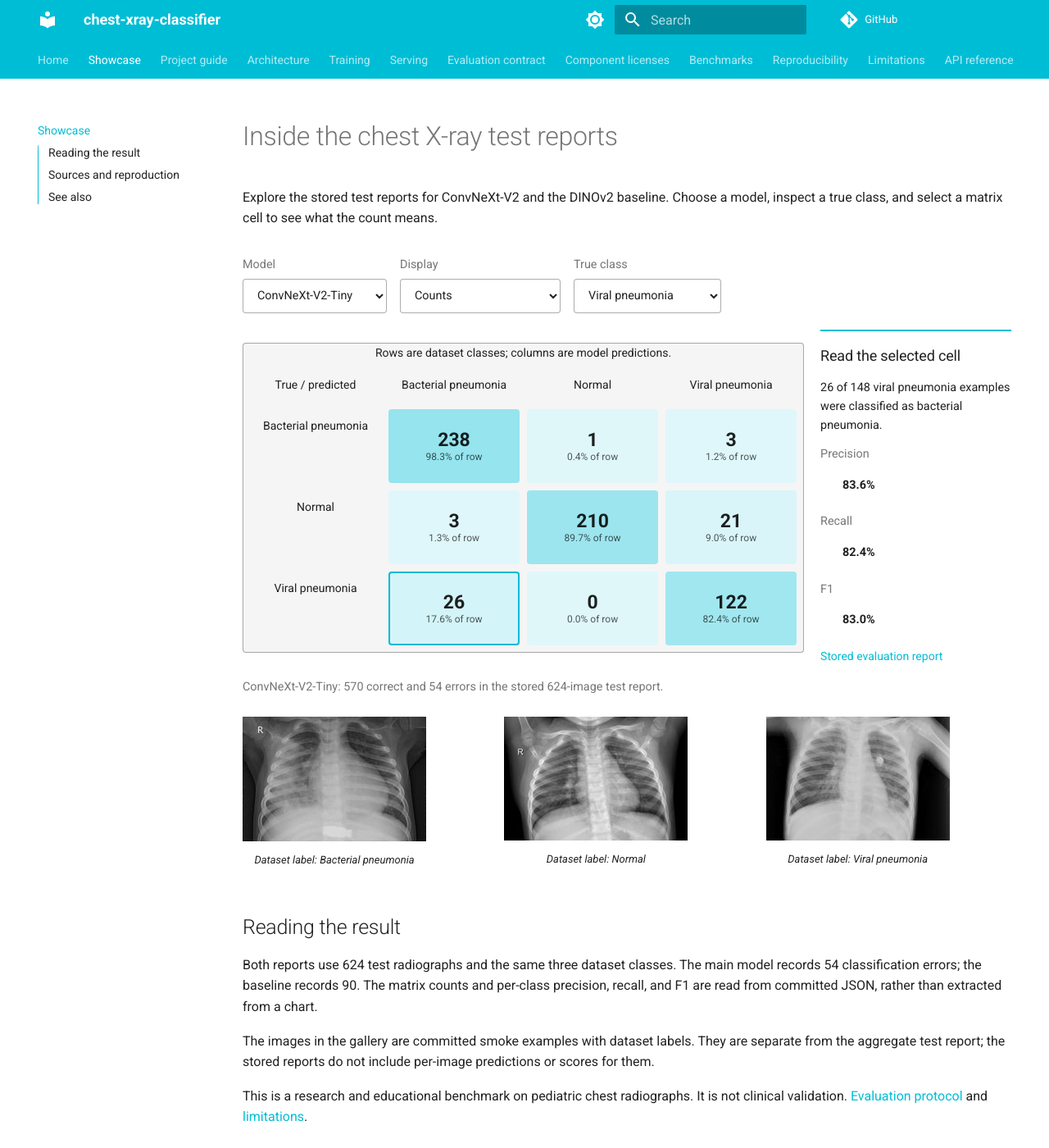
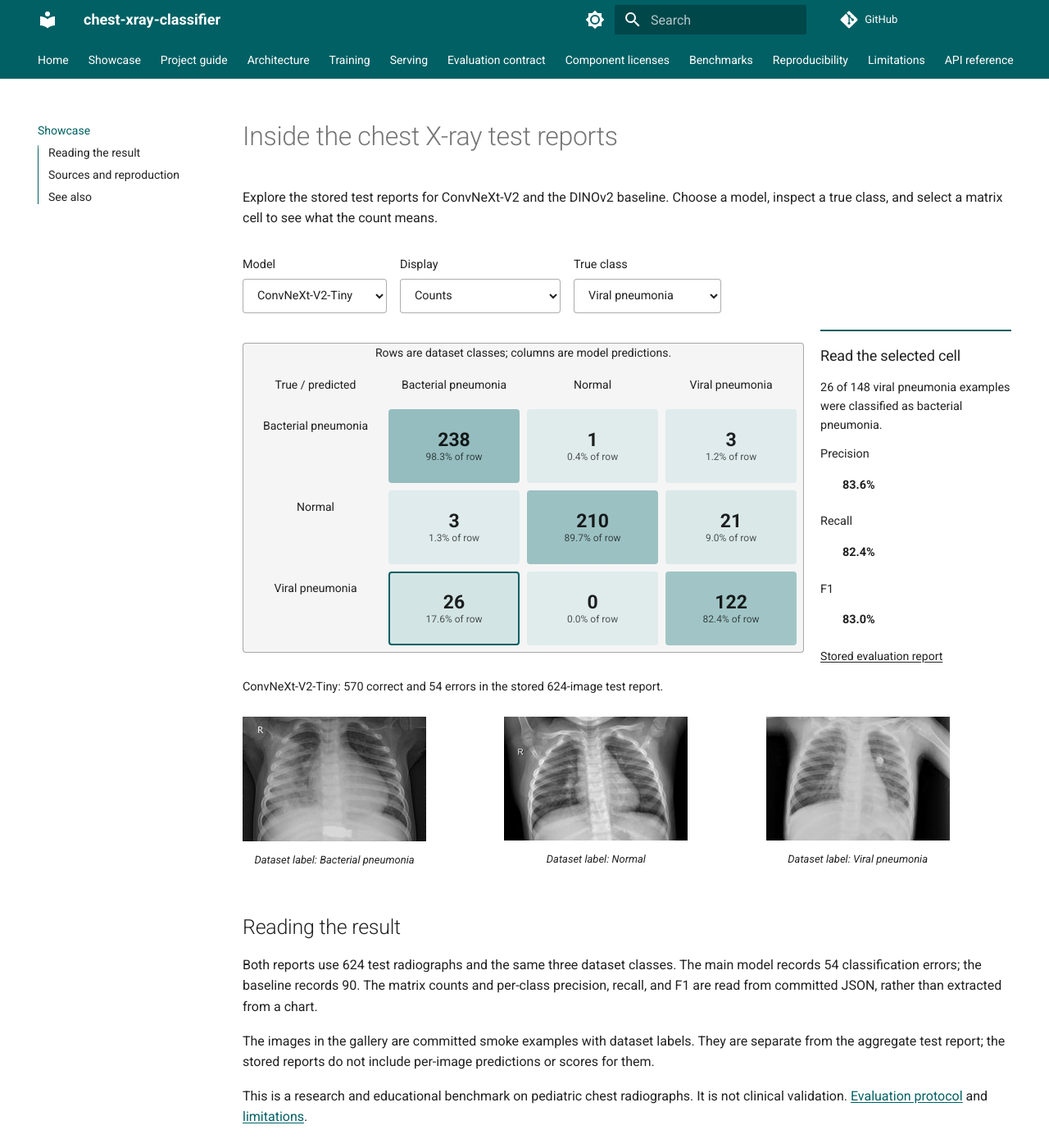
Before and after one commit to kiselyovd/chest-xray-classifier, an MkDocs documentation site: the page built from docs/showcase.md, in a window 1280 px wide and 1400 px high. Shown: the whole window at 82% size. Built offline with MkDocs 1.6.1 and Material for MkDocs 9.7.7, drawn with Linux system fonts in a browser that asks for light colours; comment, search, counter and statistics services are not loaded.

Commit message:
fix(docs): make explorer controls and evidence readable

```diff
--- /dev/null
+++ b/docs/assets/accessibility.css
@@ -0,0 +1,27 @@
+/* Contrast corrections within the existing Material cyan palette. */
+[data-md-color-scheme="default"] {
+  --md-primary-fg-color: #006064;
+  --md-primary-fg-color--dark: #006064;
+  --md-accent-fg-color: #006064;
+  --md-typeset-a-color: #006064;
+}
+[data-md-color-scheme="slate"] {
+  --md-primary-fg-color: #67e8f9;
+  --md-primary-fg-color--dark: #006064;
+  --md-accent-fg-color: #67e8f9;
+  --md-typeset-a-color: #67e8f9;
+}
+.md-header, .md-tabs { background-color: var(--md-primary-fg-color--dark); }
+.md-tabs__link { opacity: 1; }
+.md-typeset a { text-decoration: underline; text-underline-offset: .15em; }
+.sc-explorer :is(.sc-live, .sc-source, .sc-field span, .sc-stage figcaption, .sc-details dt) {
+  color: var(--md-default-fg-color);
+}
+[data-md-color-scheme="slate"] .sc-matrix button { color: var(--md-primary-bg-color); }
+@media (prefers-reduced-motion: reduce) {
+  html { scroll-behavior: auto !important; }
+  .sc-explorer *, .sc-explorer *::before, .sc-explorer *::after {
+    transition-duration: .01ms !important;
+    animation-duration: .01ms !important;
+  }
+}
--- a/docs/assets/showcase/explorer.js
+++ b/docs/assets/showcase/explorer.js
@@ -18,12 +18,14 @@ function makeMatrix(model, state, choose) {
     rowHeading.scope='row';tr.append(rowHeading);
     row.forEach((count,columnIndex)=>{
       const td=element('td');
-      const button=element('button','',state.rates?`${(count/total*100).toFixed(1)}%`:String(count));
+      const primary=state.rates?`${(count/total*100).toFixed(1)}%`:String(count);
+      const secondary=state.rates?`${count} of ${total}`:`${(count/total*100).toFixed(1)}% of row`;
+      const button=element('button','',primary+' ');
       button.type='button';
       button.style.setProperty('--cell-strength',`${12+count/total*30}%`);
       button.setAttribute('aria-pressed',String(state.row===rowIndex&&state.column===columnIndex));
-      button.setAttribute('aria-label',`${names[model.classes[rowIndex]]} predicted as ${names[model.classes[columnIndex]]}: ${count} of ${total}`);
-      button.append(element('small','',state.rates?`${count} of ${total}`:`${(count/total*100).toFixed(1)}% of row`));
+      button.setAttribute('aria-label',`${primary} ${secondary}. ${names[model.classes[rowIndex]]} predicted as ${names[model.classes[columnIndex]]}: ${count} of ${total}`);
+      button.append(element('small','',secondary));
       button.addEventListener('click',()=>choose(rowIndex,columnIndex));
       td.append(button);tr.append(td);
     });
--- a/mkdocs.yml
+++ b/mkdocs.yml
@@ -71,7 +71,8 @@ nav:
   - API reference: api.md
 
 extra_css:
+  - assets/accessibility.css?v=20261015-a11y
   - assets/showcase/explorer.css
 extra_javascript:
-  - path: assets/showcase/explorer.js
+  - path: assets/showcase/explorer.js?v=20261015-a11y
     type: module
```
Also changed, not shown: 1 other file.
